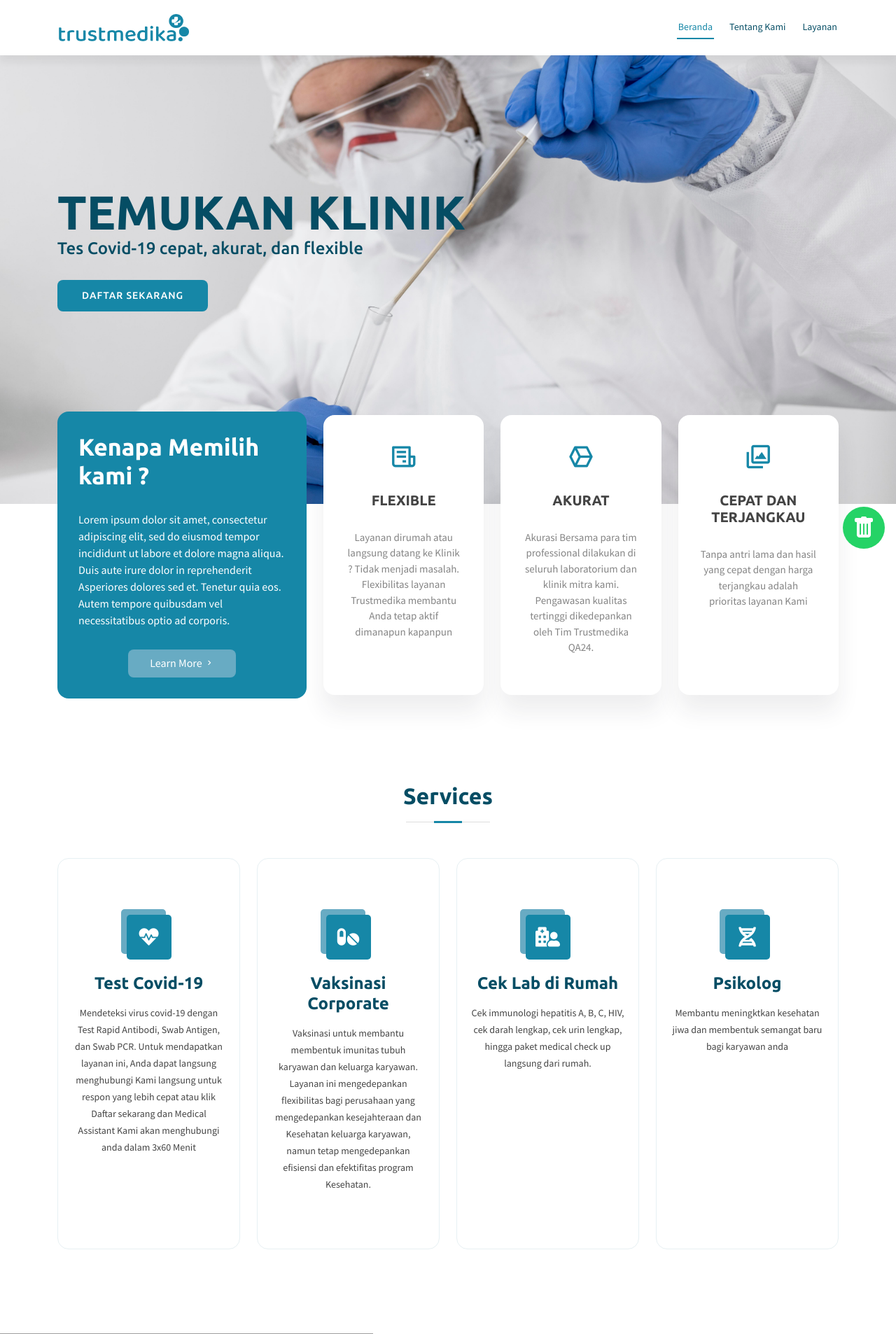
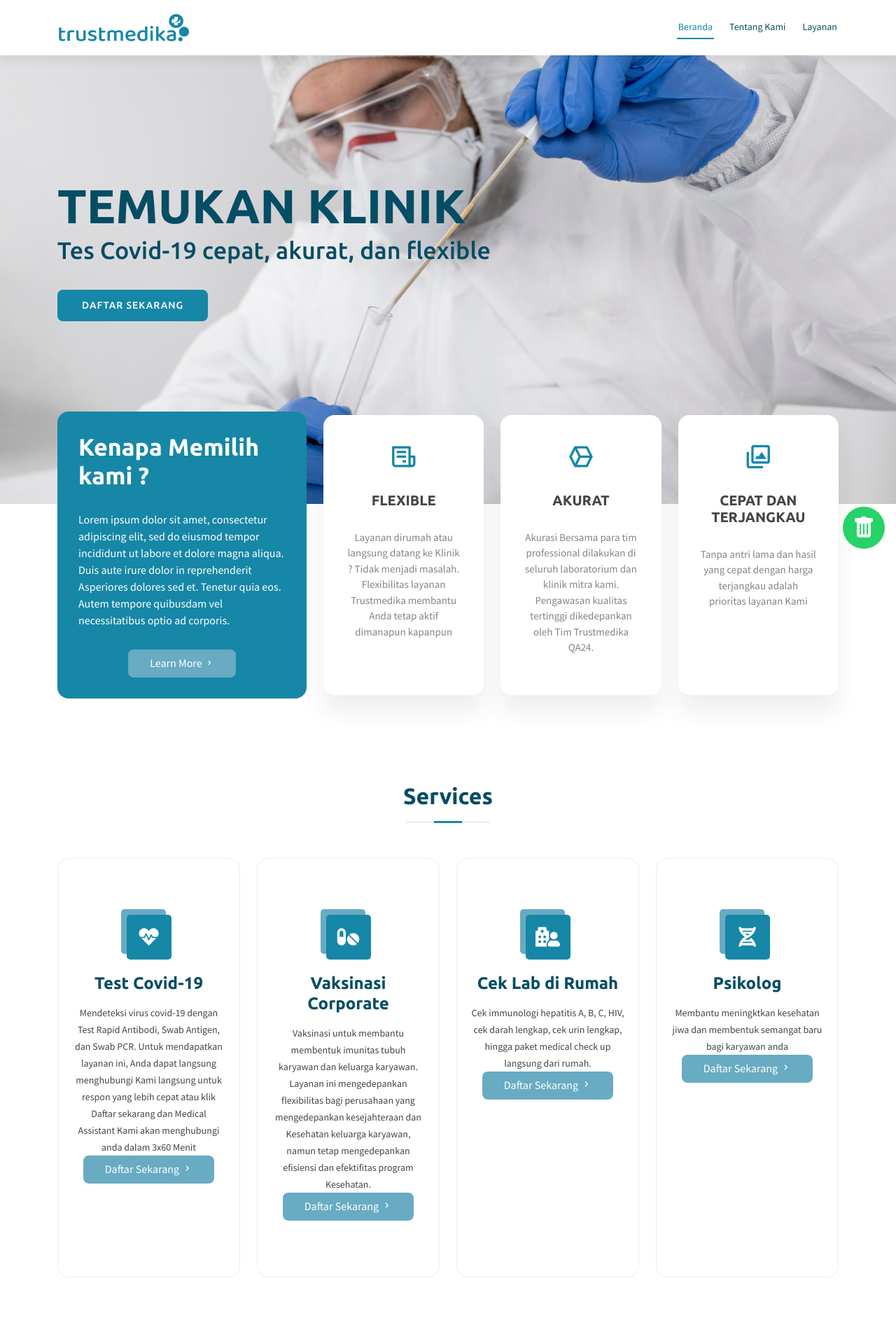
Before and after one commit to NikkiRufiansya/trustmedika, a PHP site: page / in a window 1280 px wide. Shown: the top 1906 px of the page at 70% size. Run offline with PHP 8.4, Linux system fonts and the light colour scheme; some libraries are stand-ins or nearby versions; grey boxes are pictures that could not be loaded.

Commit message:
fixing content

```diff
--- a/assets/css/style.css
+++ b/assets/css/style.css
@@ -559,7 +559,7 @@ h1, h2, h3, h4, h5, h6 {
   margin: 0;
   font-size: 68px;
   font-weight: 700;
-  line-height: 56px;
+  line-height: 66px;
   text-transform: uppercase;
   color: var(--color-d2);
 }
@@ -567,7 +567,7 @@ h1, h2, h3, h4, h5, h6 {
 #jumbo h2 {
   color: var(--color-d2);
   margin: 10px 0 0 0;
-  font-size: 24px;
+  font-size: 34px;
 }
 
 #jumbo .btn-get-started {
@@ -578,7 +578,7 @@ h1, h2, h3, h4, h5, h6 {
   letter-spacing: 1px;
   display: inline-block;
   padding: 12px 35px;
-  margin-top: 30px;
+  margin-top: 36px;
   border-radius: var(--radius-btn);
   transition: 0.5s;
   color: #fff;
--- a/index.php
+++ b/index.php
@@ -84,6 +84,8 @@
               <p>Mendeteksi virus covid-19 dengan Test Rapid Antibodi, Swab Antigen, dan Swab PCR.
 
               Untuk mendapatkan layanan ini, Anda dapat langsung menghubungi Kami langsung untuk respon yang lebih cepat atau klik Daftar sekarang dan Medical Assistant Kami akan menghubungi anda dalam 3x60 Menit</p>
+
+               <a href="#" class="btn btn-l1 more-btn">Daftar Sekarang <i class="bx bx-chevron-right"></i></a>
             </div>
           </div>
 
@@ -92,6 +94,7 @@
               <div class="icon"><i class="fas fa-pills"></i></div>
               <h4><a href="">Vaksinasi Corporate</a></h4>
               <p>Vaksinasi untuk membantu membentuk imunitas tubuh karyawan dan keluarga karyawan. Layanan ini mengedepankan flexibilitas bagi perusahaan yang mengedepankan kesejahteraan dan Kesehatan keluarga karyawan, namun tetap mengedepankan efisiensi dan efektifitas program Kesehatan.</p>
+               <a href="#" class="btn btn-l1 more-btn">Daftar Sekarang <i class="bx bx-chevron-right"></i></a>
             </div>
           </div>
 
@@ -100,6 +103,7 @@
               <div class="icon"><i class="fas fa-hospital-user"></i></div>
               <h4><a href="">Cek Lab di Rumah</a></h4>
               <p>Cek immunologi hepatitis A, B, C, HIV, cek darah lengkap, cek urin lengkap, hingga paket medical check up langsung dari rumah.</p>
+               <a href="#" class="btn btn-l1 more-btn">Daftar Sekarang <i class="bx bx-chevron-right"></i></a>
             </div>
           </div>
 
@@ -108,6 +112,7 @@
               <div class="icon"><i class="fas fa-dna"></i></div>
               <h4><a href="">Psikolog</a></h4>
               <p>Membantu meningktkan kesehatan jiwa dan membentuk semangat baru bagi karyawan anda</p>
+               <a href="#" class="btn btn-l1 more-btn">Daftar Sekarang <i class="bx bx-chevron-right"></i></a>
             </div>
           </div>
 
```
